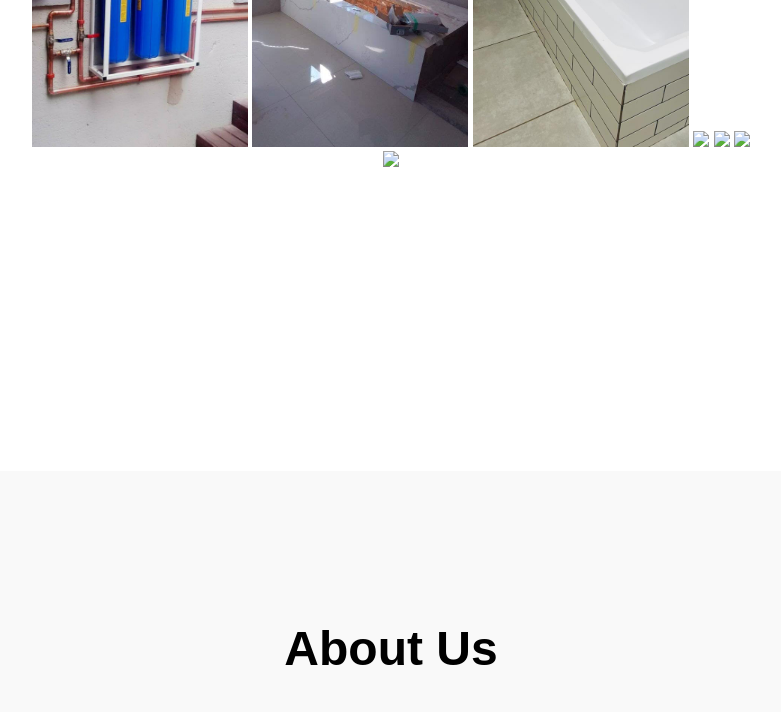
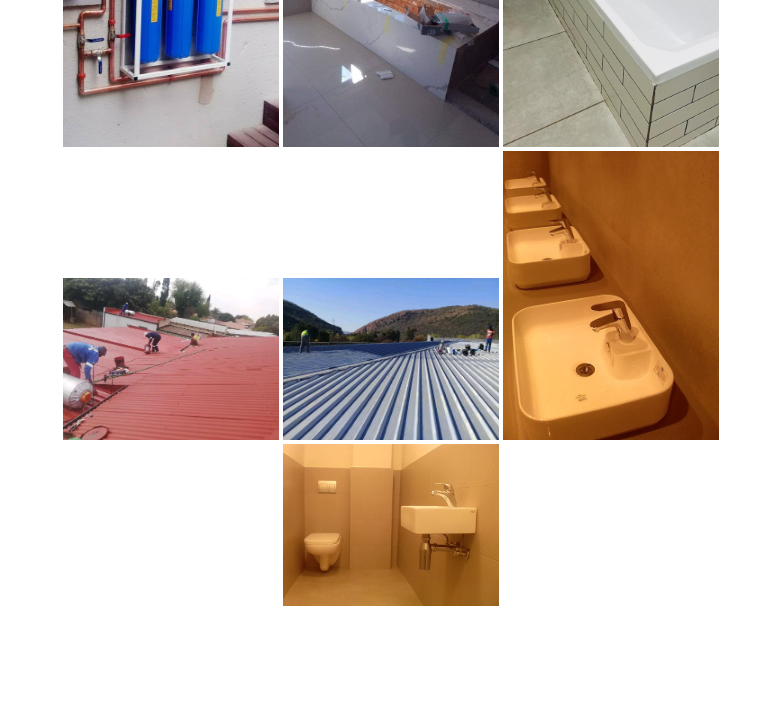
Before and after one commit to stud5115/CB-plumbers, a plain HTML site: page index.html in a window 1280 px wide. Shown: the part 5940-6652 px from the top of the page, without its empty margins (249-1030 px from the left). Drawn offline with Linux system fonts and the light colour scheme.

Commit message:
Update index.html

```diff
--- a/index.html
+++ b/index.html
@@ -149,10 +149,10 @@
                         <img src="grid img/img4.jpeg" onclick="openfullimg(this.src)">
                         <img src="grid img/img5.jpeg" onclick="openfullimg(this.src)">
                         <img src="grid img/img6.jpeg" onclick="openfullimg(this.src)">
-                        <img src="grid img/img7.jpg" onclick="openfullimg(this.src)">
-                        <img src="grid img/img8.jpg" onclick="openfullimg(this.src)">
-                        <img src="grid img/img9.jpg" onclick="openfullimg(this.src)">
-                        <img src="grid img/img10.jpg" onclick="openfullimg(this.src)">
+                        <img src="grid img/img7.jpeg" onclick="openfullimg(this.src)">
+                        <img src="grid img/img8.jpeg" onclick="openfullimg(this.src)">
+                        <img src="grid img/img9.jpeg" onclick="openfullimg(this.src)">
+                        <img src="grid img/img10.jpeg" onclick="openfullimg(this.src)">
 
                     </div>
                 </section>
```
